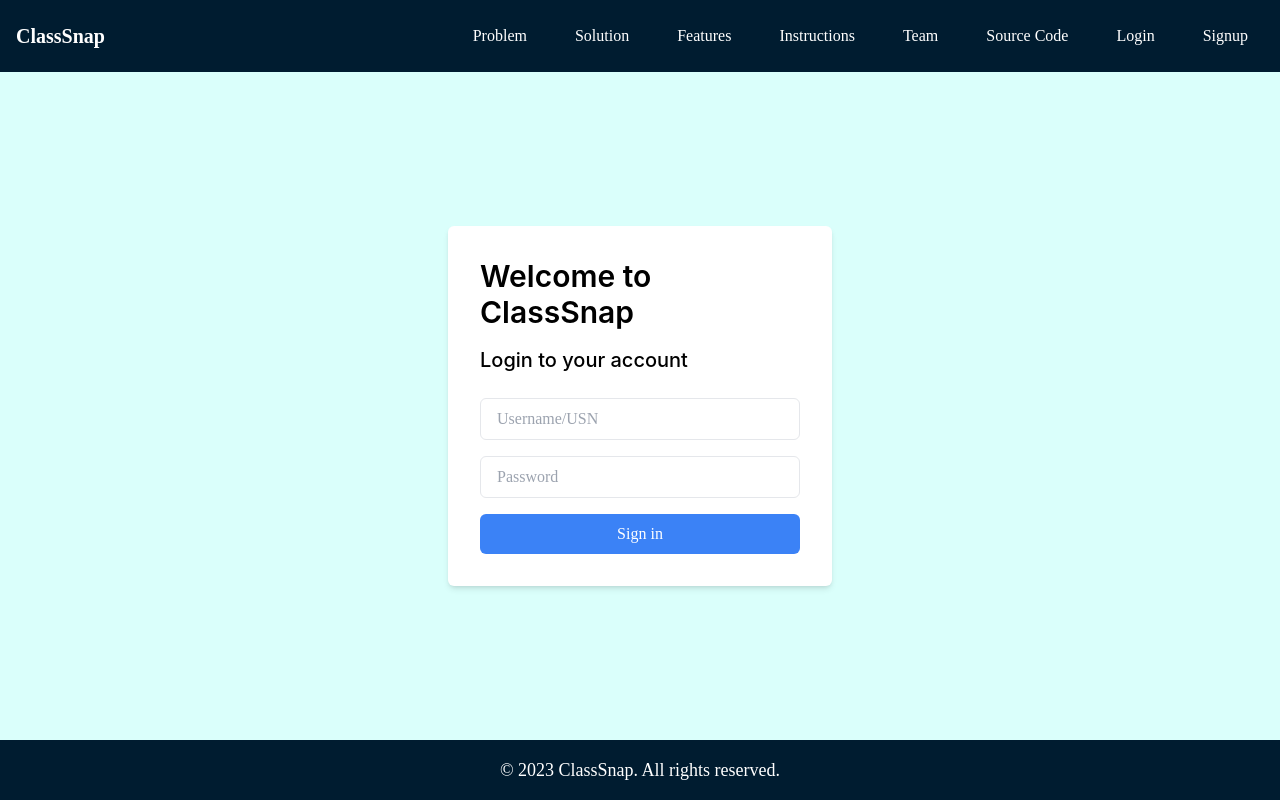
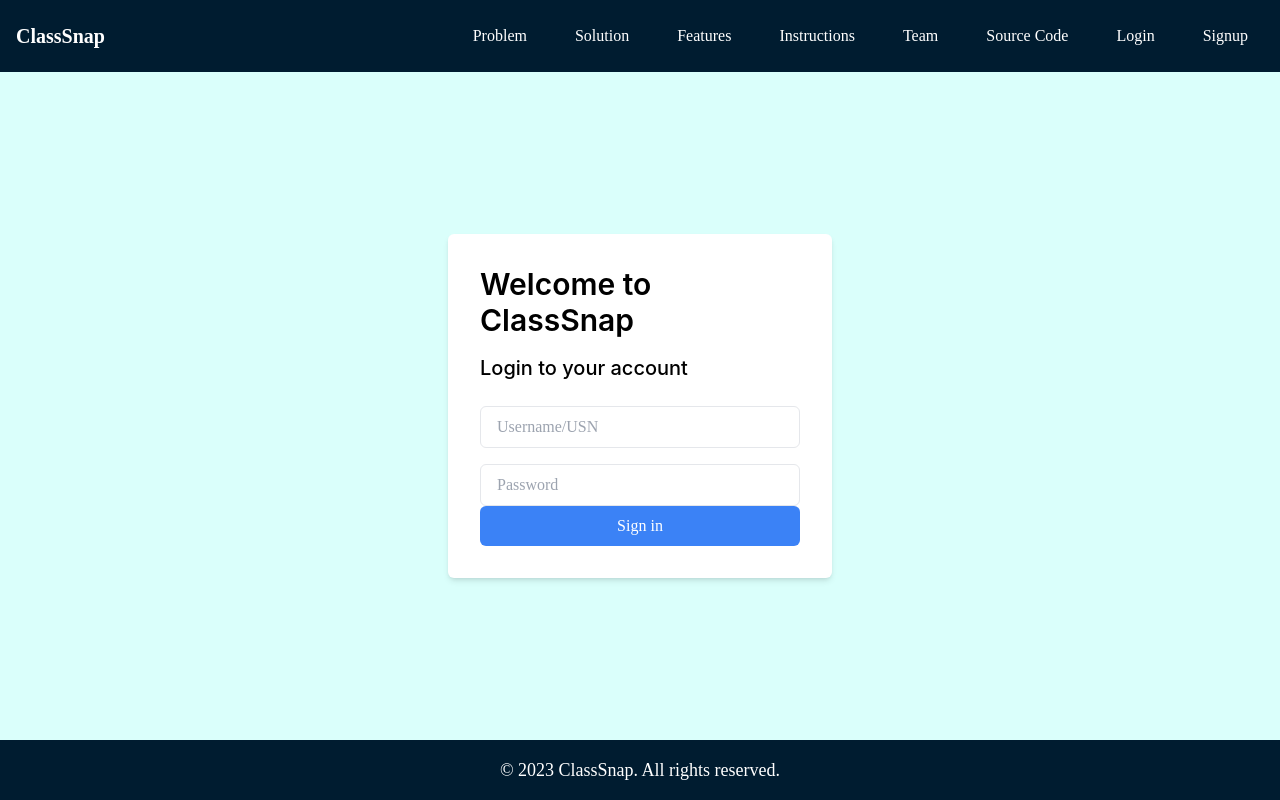
Before and after one commit to SkySingh04/ClassSnap, a React (Create React App) app in the folder frontend/: page /login in a window 1280 px wide. Built offline with nearby package versions, Linux system fonts and the light colour scheme.

Commit message:
-fixed the sign in error

```diff
--- a/frontend/src/loginPage.js
+++ b/frontend/src/loginPage.js
@@ -53,14 +53,14 @@ function LoginPage() {
             onChange={(e) => setPassword(e.target.value)}
             className="w-full px-4 py-2 border rounded-md focus:ring focus:ring-blue-300"
           />
+          </form>
           {loginError && <p className="text-red-500 text-sm">Invalid username or password</p>}
           <button
+            className="w-full bg-blue-500 text-white py-2 rounded-md hover:bg-blue-600 transition-colors duration-300"
             onClick={handleLogin}
-            className="w-full bg-blue-500 text-white py-2 rounded-md hover:bg-blue-600 transition-colors duration-300"
           >
             Sign in
           </button>
-        </form>
       </div>
     </div>
 
```
